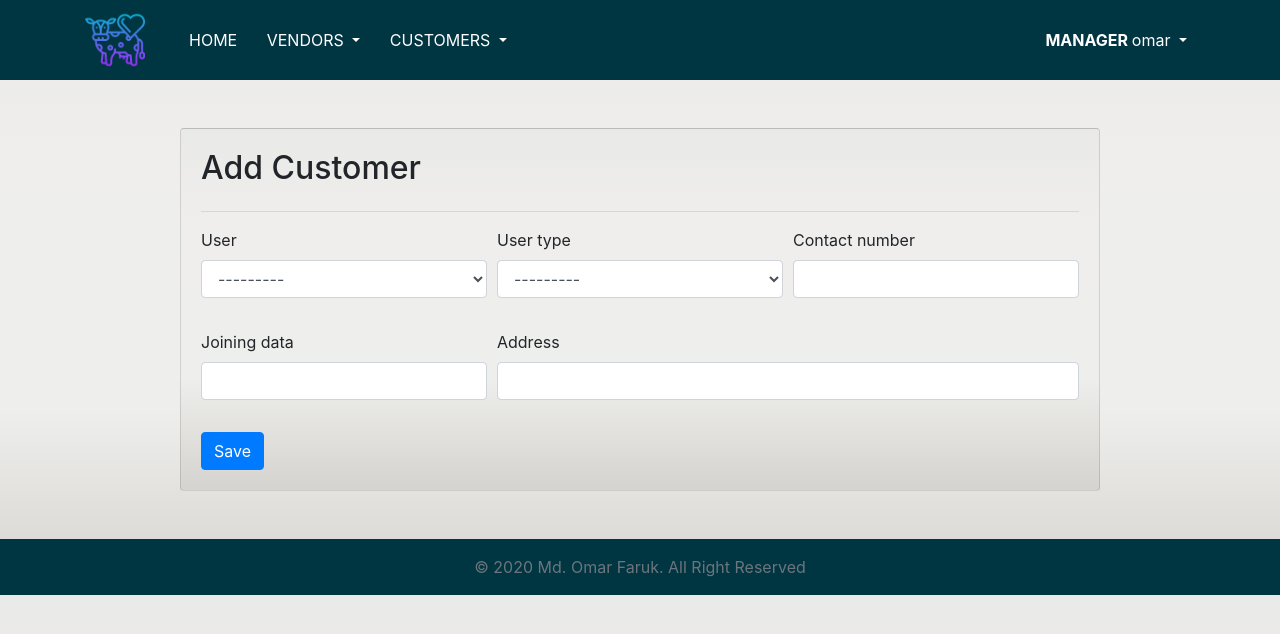
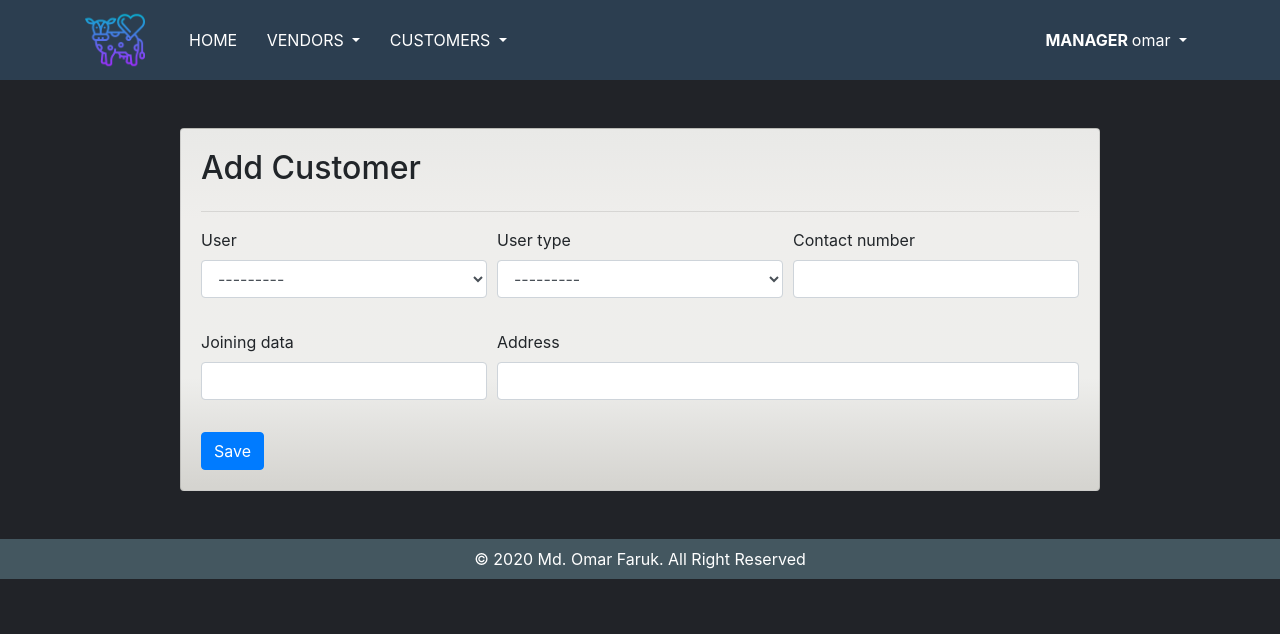
Before and after one commit to IamOmaR22/Dairy_Management_System_with_Python_and_Django, a Django app: page /addcustomer/ in a window 1280 px wide. Shown: the top 634 px of the page. Run offline with Django 3.2, Linux system fonts and the light colour scheme; a user stored in the database is signed in; data comes from the database, SQL or seed files in the repository; both versions use the stored data as it was after the commit; some libraries are stand-ins or nearby versions.

Commit message:
Body Change

```diff
--- a/templates/base.html
+++ b/templates/base.html
@@ -29,9 +29,11 @@
 
   body {
     /* min-height: 50rem; */
-    min-height: auto;
+    /* min-height: auto; */
     padding-top: 8.0rem;
-    background-image: linear-gradient(to top, #d5d4d0 0%, #d5d4d0 1%, #eeeeec 31%, #efeeec 75%, #e9e9e7 100%);
+    /* background-image: linear-gradient(to top, #d5d4d0 0%, #d5d4d0 1%, #eeeeec 31%, #efeeec 75%, #e9e9e7 100%); */
+    /* background-color: #2B2D33; */
+    background-color: #212328;
   }
 
   i{
@@ -51,7 +53,8 @@
         color: #FFFFFF;
         /* background-color: #17181B; */
         /* background-color: #FFFFFF; */
-        background-color: #003542;
+        /* background-color: #003542; */
+        background-color: #2C3E50;
         /* box-shadow: 0 3px 6px rgba(0,0,0,0.16), 0 3px 6px rgba(0,0,0,0.23); */
         /* font-family: 'Russo One', sans-serif; */
         /* font-weight: 500; */
@@ -143,7 +146,9 @@
     bottom: 0;
     width: 100%;
     /* background-color: #FFFFFF; */
-    background-color: #003542;
+    /* background-color: #003542; */
+    background-color: #445760;
+    color: white;
     text-align: center;
     /* display: block; */
   }
@@ -255,8 +260,8 @@
 
 
 <footer class="footer sticky-bottom">
-  <div class="p-3 mt-5">
-    <span class="text-muted">© 2020 Md. Omar Faruk. All Right Reserved</span>
+  <div class="p-2 mt-5">
+    <span>© 2020 Md. Omar Faruk. All Right Reserved</span>
   </div>
 </footer>
 
```
Also changed, not shown: db.sqlite3, 1 other file.
